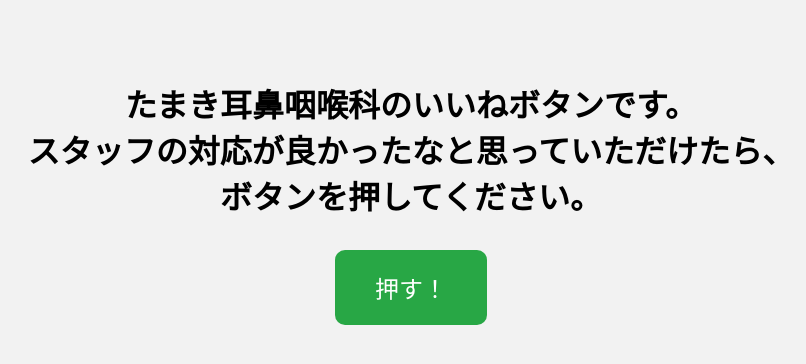
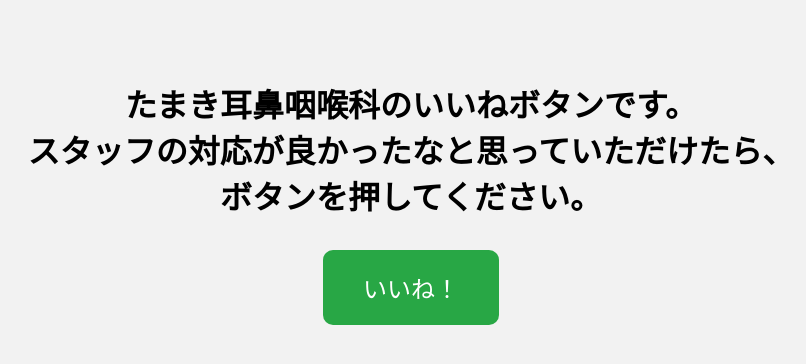
Before and after one commit to ryu-9191/counter-button, a plain HTML site: page index.html in a window 1280 px wide. Shown: the whole page, without its empty margins (229-1035 px from the left). Drawn offline with Linux system fonts and the light colour scheme.

Commit message:
Update index.html

```diff
--- a/index.html
+++ b/index.html
@@ -39,7 +39,7 @@
 </head>
 <body>
   <h1><p>たまき耳鼻咽喉科のいいねボタンです。<br>スタッフの対応が良かったなと思っていただけたら、<br>ボタンを押してください。</p></h1>
-  <button id="pushBtn" onclick="pushButton()">押す！</button>
+  <button id="pushBtn" onclick="pushButton()">いいね！</button>
   <div id="message"></div>
   <div id="fortune"></div>
 
```
